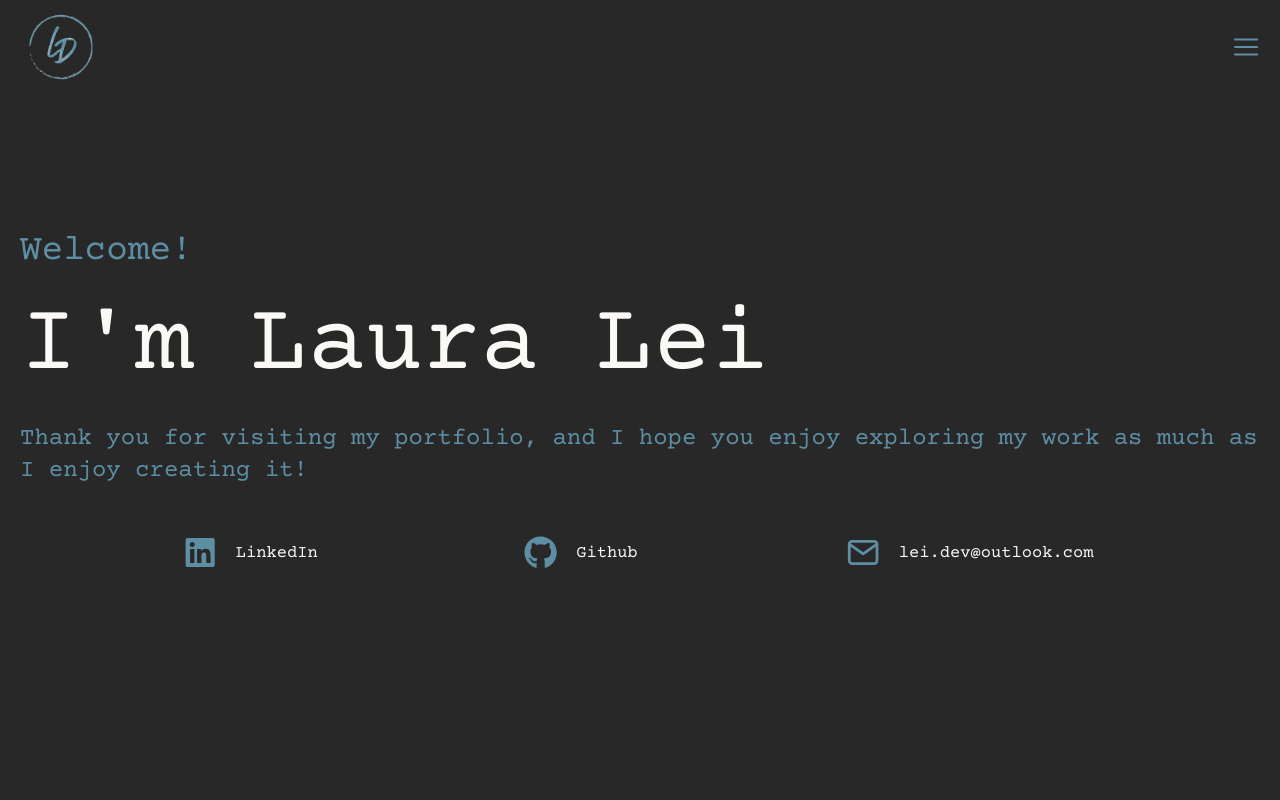
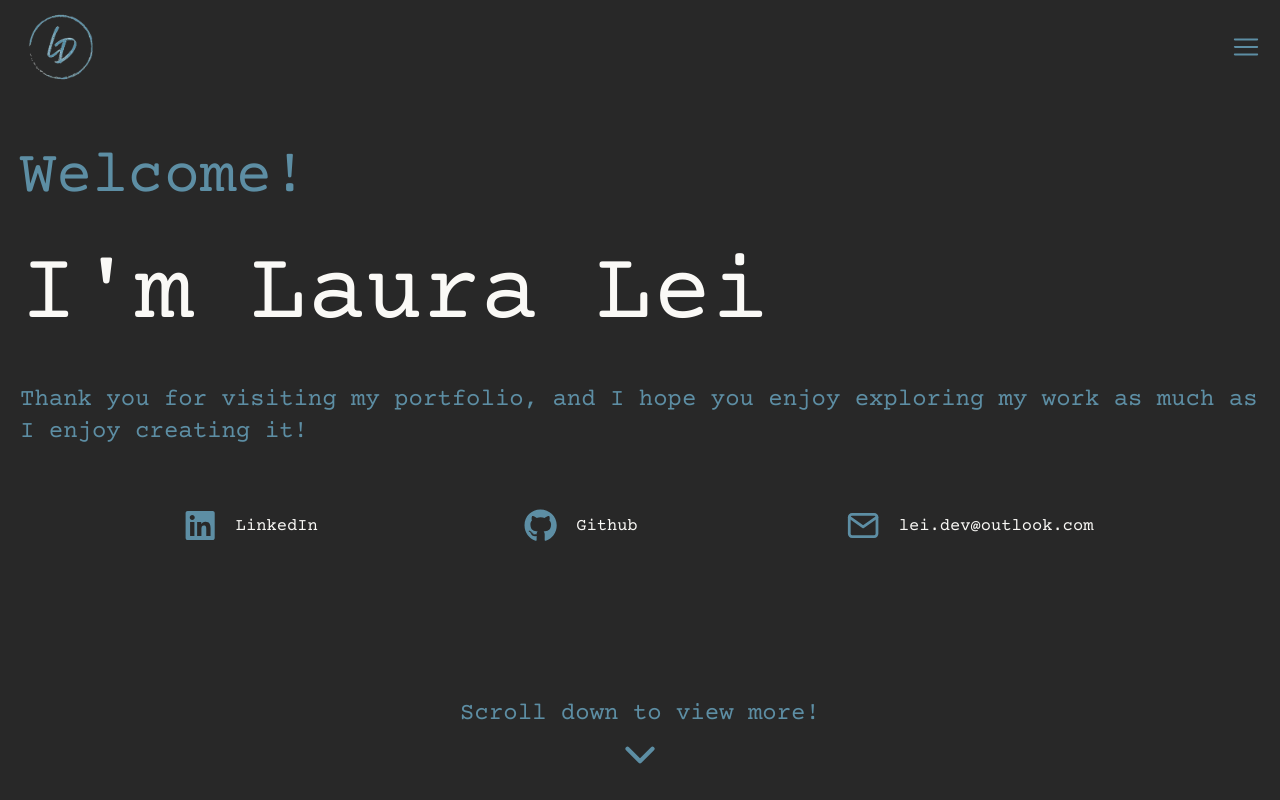
Before and after one commit to LauraBLei/Leidev.new, a React (Vite) app: page /Home in a window 1280 px wide. Built offline with nearby package versions, Linux system fonts and the light colour scheme; a web font is replaced by a local one.

Commit message:
fix: styling on welcome and added scroll down text

```diff
--- a/src/Sections/welcome.tsx
+++ b/src/Sections/welcome.tsx
@@ -1,15 +1,26 @@
+import { ChevronDownIcon } from "lucide-react";
 import { ContactSection } from "./contact";
 
 export const WelcomeSection = () => {
   return (
-    <div className="font-primary text-leiDevBlue h-screen flex flex-col justify-center gap-7 max-w-[1400x] p-5">
-      <h1 className="text-2xl md:text-4xl">Welcome!</h1>
-      <p className="text-Beige text-4xl md:text-8xl">I'm Laura Lei</p>
-      <p className="text-base md:text-2xl">
-        Thank you for visiting my portfolio, and I hope you enjoy exploring my
-        work as much as I enjoy creating it!
-      </p>
-      <ContactSection />
+    <div className="font-primary text-leiDevBlue h-screen flex flex-col justify-between gap-7  max-w-[1400x] p-5">
+      <div className="flex flex-col gap-5 md:gap-10 h-full justify-center">
+        <h1 className="text-2xl md:text-4xl md:text-6xl ">Welcome!</h1>
+        <p className="text-Beige text-4xl md:text-7xl lg:text-8xl">
+          I'm Laura Lei
+        </p>
+        <p className="text-base md:text-2xl">
+          Thank you for visiting my portfolio, and I hope you enjoy exploring my
+          work as much as I enjoy creating it!
+        </p>
+        <ContactSection />
+      </div>
+      <div>
+        <p className="text-center text-base md:text-2xl">
+          Scroll down to view more!
+        </p>
+        <ChevronDownIcon className="w-full flex place-self-center" size={50} />
+      </div>
     </div>
   );
 };
```
